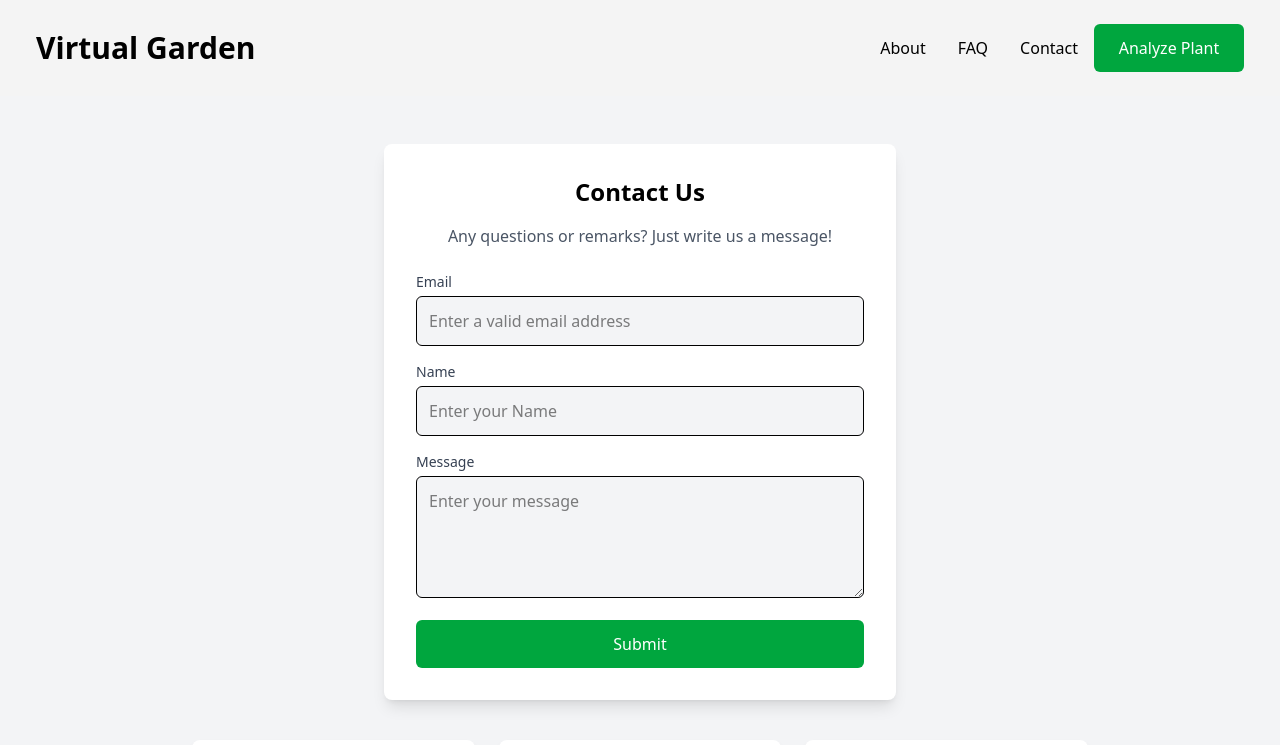
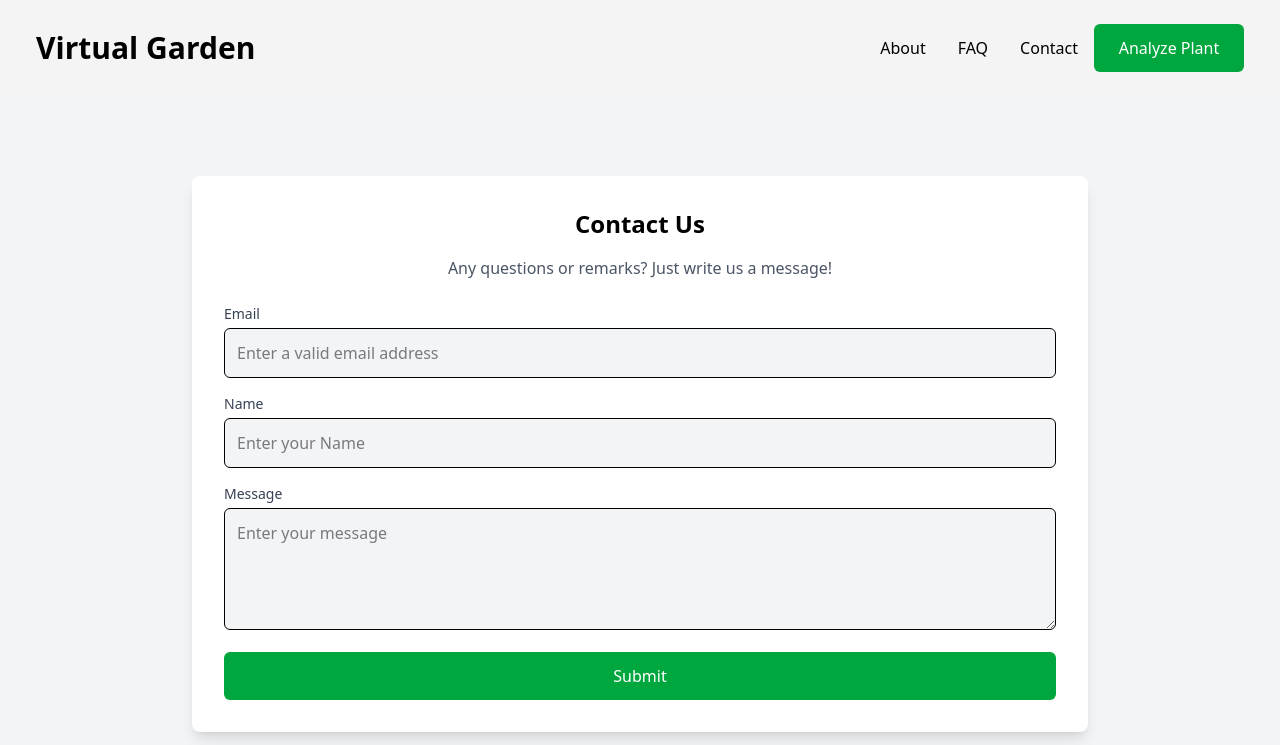
Before and after one commit to CMPT-276-SPRING-2025/final-project-22-vines, a React (Vite) app in the folder app/: page /Contact in a window 1280 px wide. Shown: the top 745 px of the page. Built offline with nearby package versions, Linux system fonts and the light colour scheme; no server answers.

Commit message:
Edit style of Contact page.

```diff
--- a/app/src/pages/Contact.jsx
+++ b/app/src/pages/Contact.jsx
@@ -39,8 +39,8 @@ const ContactPage = () => {
     return (
         <div>
             <Navbar />
-            <div className="min-h-screen flex flex-col items-center justify-center bg-gray-100 py-10">
-                <div className="bg-white p-8 rounded-lg shadow-lg max-w-lg w-full">
+            <div className="min-h-screen flex flex-col items-center justify-start pt-20 bg-gray-100 py-10">
+                <div className="bg-white p-8 rounded-lg shadow-lg max-w-4xl w-full">
                     <h2 className="text-2xl font-bold text-center mb-4">Contact Us</h2>
                     <p className="text-gray-600 text-center mb-6">Any questions or remarks? Just write us a message!</p>
 
@@ -111,6 +111,7 @@ const ContactPage = () => {
                         <h3 className="font-bold text-lg mb-2">User 3</h3>
                         <p className="text-gray-600">User review...</p>
                     </div>
+                    {/* Add or edit user reviews as needed */}
                 </div>
             </div>
         </div>
```
